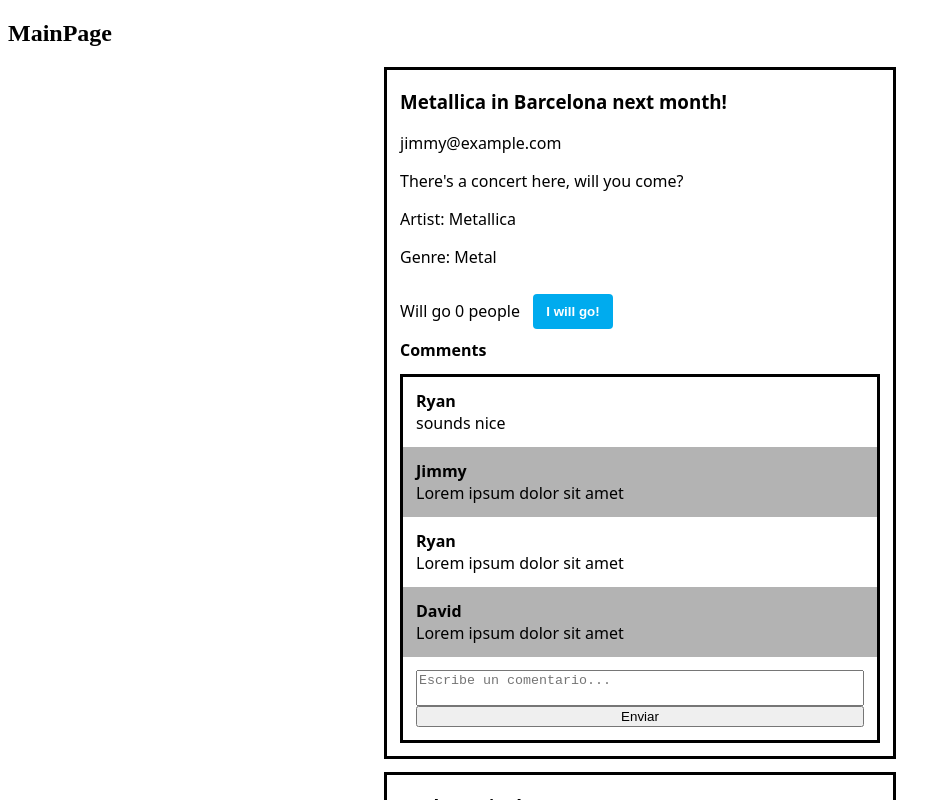
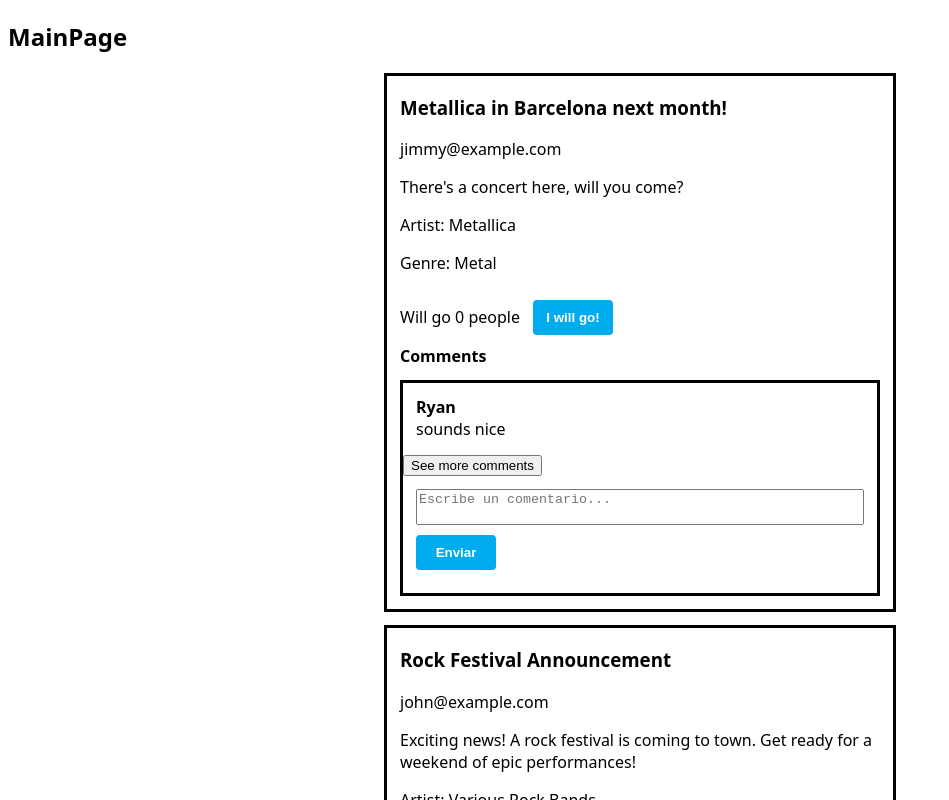
Before and after one commit to davidpalacin/where-to-concert, a React (Vite) app: page /home in a window 1280 px wide. Shown: the top 800 px of the page, without its empty margins (0-949 px from the left). Built offline with nearby package versions, Linux system fonts and the light colour scheme.

Commit message:
toggle show comments

```diff
--- /dev/null
+++ b/index.css
@@ -0,0 +1,3 @@
+body {
+    font-family: system-ui, -apple-system, BlinkMacSystemFont, 'Segoe UI', Roboto, Oxygen, Ubuntu, Cantarell, 'Open Sans', 'Helvetica Neue', sans-serif;
+}
--- a/index.html
+++ b/index.html
@@ -5,6 +5,7 @@
 	<meta charset="UTF-8" />
 	<link rel="icon" type="image/svg+xml" href="/vite.svg" />
 	<meta name="viewport" content="width=device-width, initial-scale=1.0" />
+	<link rel="stylesheet" href="index.css">
 	<title>Where to concert</title>
 </head>
 
--- a/src/components/Post/Post.tsx
+++ b/src/components/Post/Post.tsx
@@ -5,19 +5,20 @@
 
 export default function Post({ id, author, title, content, artist, genre, willGo, comments }: Post) {
 	let [willGoNum, setWillGoNum] = useState(willGo)
-	  const [newComment, setNewComment] = useState(''); // Estado para almacenar el nuevo comentario
-	  const [commentList, setCommentList] = useState(comments); // Estado para almacenar el nuevo comentario
+	const [newComment, setNewComment] = useState('')
+	const [commentList, setCommentList] = useState(comments)
+	const [fold, setFold] = useState(false) // variable used to fold and unfold comments
 
 
 	function handleClick() {
 		setWillGoNum(++willGoNum)
 	}
 
-	function handleCommentChange (e: ChangeEvent<HTMLTextAreaElement>) {
-    	setNewComment(e.target.value)
-  	}
+	function handleCommentChange(e: ChangeEvent<HTMLTextAreaElement>) {
+		setNewComment(e.target.value)
+	}
 
-	function handleCommentSubmit () {
+	function handleCommentSubmit() {
 		const trimmedComment = newComment.trim()
 		if (trimmedComment === "") return
 		commentList.push({ content: newComment, user: 3 })
@@ -28,34 +29,41 @@
 	function handleKeyDown(e: React.KeyboardEvent<HTMLTextAreaElement>) {
 		if (e.key === 'Enter') {
 			e.preventDefault();
-      		handleCommentSubmit();
+			handleCommentSubmit();
 		}
+	}
+
+	function toggleShowComments() {
+		setFold(!fold)
 	}
 
 	return (
 		<article className='post' key={id}>
 			<header>
-				<h3>{ title }</h3>
+				<h3>{title}</h3>
 			</header>
-			<p> { author } </p>
-			<p> { content } </p>
+			<p> {author} </p>
+			<p> {content} </p>
 			<p> Artist: {artist} </p>
 			<p> Genre: {genre} </p>
 			<div className="willGoBox">
-				<p> Will go { willGoNum } people </p>
-				<button onClick={ handleClick }>I will go!</button>
+				<p> Will go {willGoNum} people </p>
+				<button onClick={handleClick}>I will go!</button>
 			</div>
 			<strong> Comments </strong>
 			<div className="commentsBox">
-				{
-					commentList.map((comment, index) => (
-						<Comment key={index} {...comment} className={ index % 2 === 0 ? 'bgWhite' : 'bgGrey' } />
-					))
-				}
+				{commentList.slice(0, fold ? commentList.length : 1).map((comment, index) => (
+					<Comment key={index} {...comment} className={index % 2 === 0 ? 'bgWhite' : 'bgGrey'} />
+				))}
+				{commentList.length > 1 && (
+					<button className="btnShowComments" onClick={toggleShowComments}>
+						{fold ? "See less comments" : "See more comments"}
+					</button>
+				)}
 				<form className="formNewComment">
-          			<textarea className="newComment" value={newComment} onChange={handleCommentChange} onKeyDown={handleKeyDown} placeholder="Escribe un comentario..." />
-          			<button onClick={handleCommentSubmit} type="button">Enviar</button>
-        		</form>
+					<textarea className="newComment" value={newComment} onChange={handleCommentChange} onKeyDown={handleKeyDown} placeholder="Escribe un comentario..." />
+					<button className="btnComment" onClick={handleCommentSubmit} type="button">Enviar</button>
+				</form>
 			</div>
 		</article>
 	)
--- a/src/components/Post/post.css
+++ b/src/components/Post/post.css
@@ -1,14 +1,15 @@
 .post {
-    font-family: system-ui, -apple-system, BlinkMacSystemFont, 'Segoe UI', Roboto, Oxygen, Ubuntu, Cantarell, 'Open Sans', 'Helvetica Neue', sans-serif;
     width: 30rem;
     border: 3px solid black;
     padding: 0 13px
 }
+
 .willGoBox {
     display: flex;
     flex-direction: row;
     gap: 13px;
 }
+
 .willGoBox button {
     padding: 10px;
     width: 5rem;
@@ -20,17 +21,36 @@
     border-radius: 4px;
     cursor: pointer;
 }
+
 .bgWhite {
     background-color: white;
 }
+
 .bgGrey {
     background-color: #b3b3b3;
 }
+
 .newComment {
     resize: none;
 }
+
 .formNewComment {
     display: flex;
     flex-direction: column;
     margin: 13px;
 }
+
+.btnComment {
+    padding: 10px;
+    width: 5rem;
+    margin: 10px 0;
+    background-color: rgb(0, 171, 238);
+    color: white;
+    font-weight: bold;
+    border: none;
+    border-radius: 4px;
+    cursor: pointer;
+}
+
+.btnShowComments {
+}
--- a/src/pages/Login/login.css
+++ b/src/pages/Login/login.css
@@ -1,6 +1,3 @@
-.login{
-    font-family: system-ui, -apple-system, BlinkMacSystemFont, 'Segoe UI', Roboto, Oxygen, Ubuntu, Cantarell, 'Open Sans', 'Helvetica Neue', sans-serif;
-}
 .login{
     display: flex;
     flex-direction: column;
```
